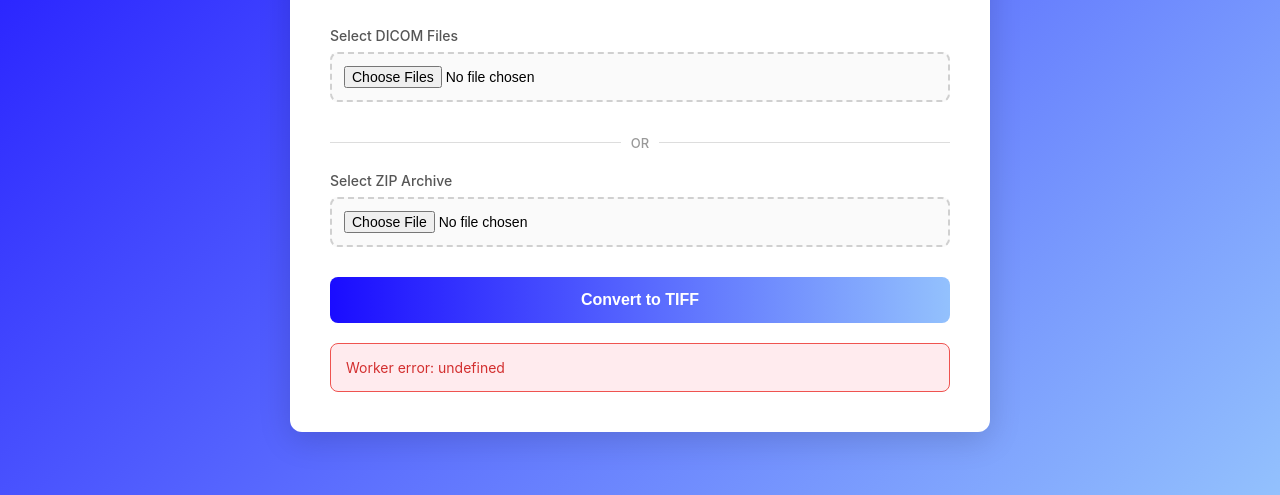
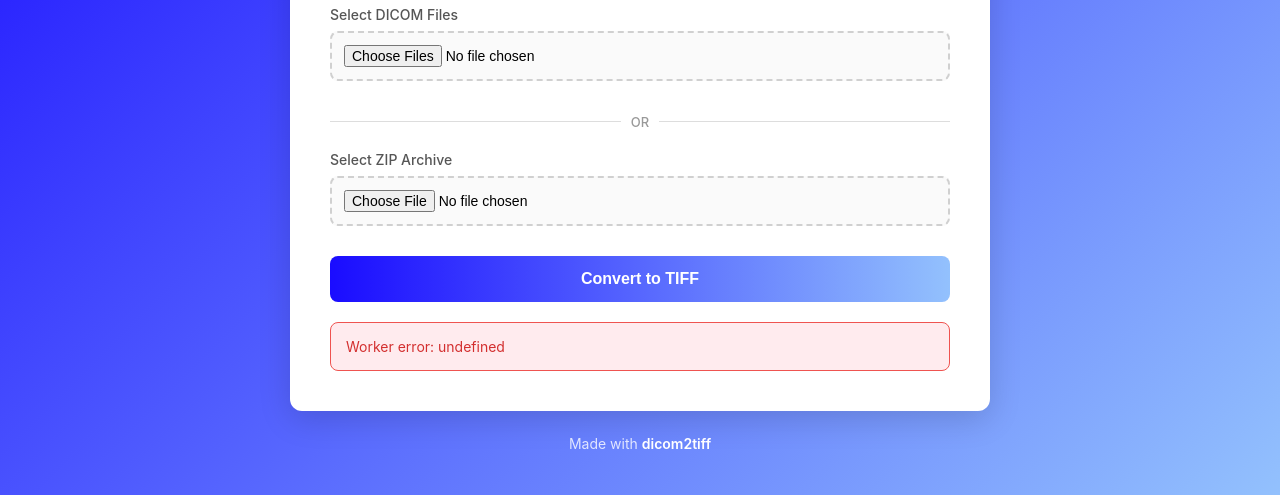
Before and after one commit to conflux-xyz/dicom2tiff, a plain HTML site: page examples/web/index.html in a window 1280 px wide. Shown: the part 305-800 px from the top of the page. Drawn offline with Linux system fonts and the light colour scheme.

Commit message:
Links to demo and repo (#15)

```diff
--- a/examples/web/index.html
+++ b/examples/web/index.html
@@ -293,6 +293,10 @@
       </p>
     </div>
     </div>
+
+    <p style="margin-top: 24px; text-align: center; font-size: 14px; color: rgba(255, 255, 255, 0.8);">
+      Made with <a href="https://github.com/conflux-xyz/dicom2tiff" target="_blank" rel="noopener noreferrer" style="color: white; text-decoration: none; font-weight: 600;">dicom2tiff</a>
+    </p>
   </div>
 
   <script src="https://unpkg.com/@zip.js/zip.js@2.8.11/dist/zip.min.js"></script>
```
Also changed, not shown: 1 other file.
